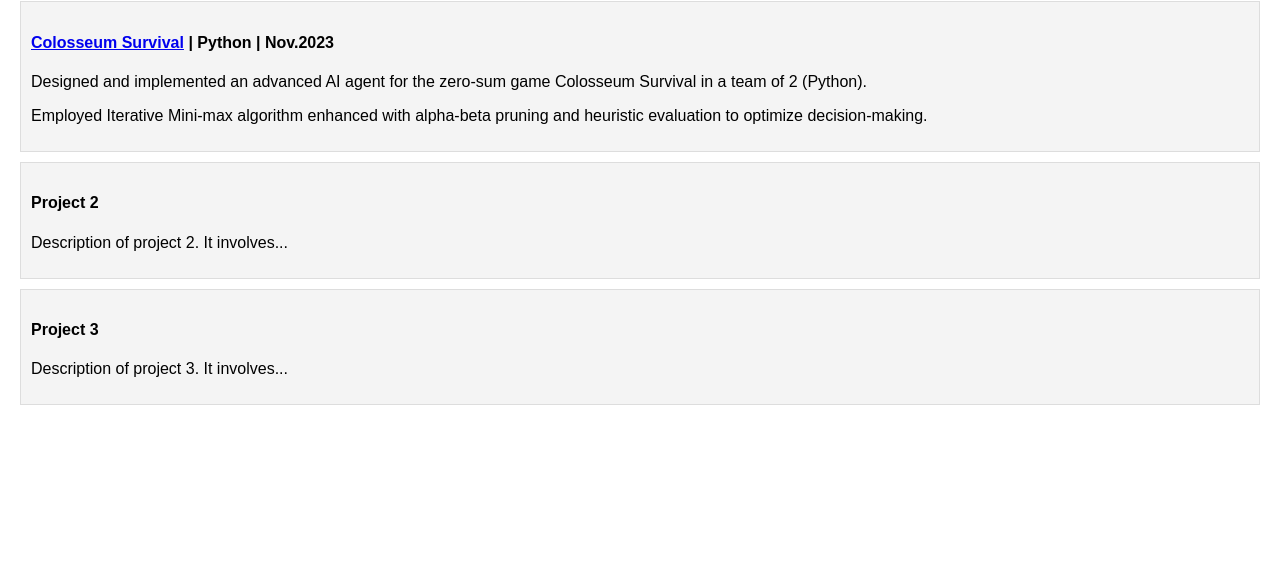
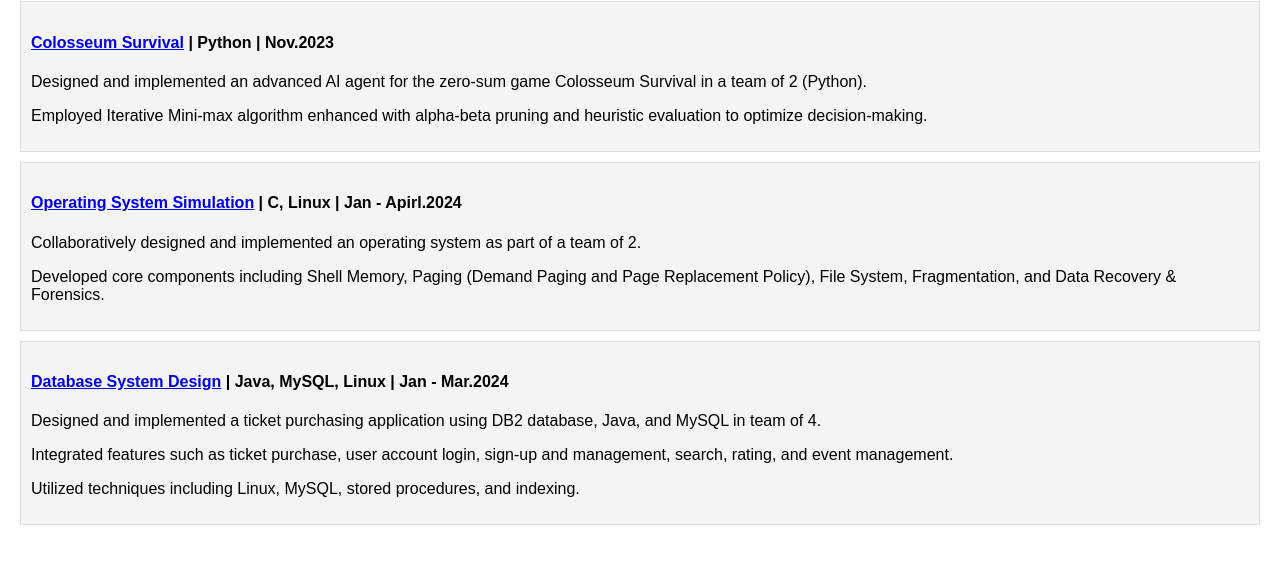
Before and after one commit to VictorHe404/VictorHe404.github.io, a plain HTML site: page Project.html in a window 1280 px wide. Shown: the part 116-680 px from the top of the page. Drawn offline with Linux system fonts and the light colour scheme.

Commit message:
Update Project.html

```diff
--- a/Project.html
+++ b/Project.html
@@ -51,12 +51,15 @@
                 <p> Employed Iterative Mini-max algorithm enhanced with alpha-beta pruning and heuristic evaluation to optimize decision-making.</p>
             </li>
             <li>
-                <h4>Project 2</h4>
-                <p>Description of project 2. It involves...</p>
+                <h4><a href="https://github.com/VictorHe404/Operating-System">Operating System Simulation</a> | C, Linux | Jan - Apirl.2024 </h4>
+                <p> Collaboratively designed and implemented an operating system as part of a team of 2.</p>
+                <p> Developed core components including Shell Memory, Paging (Demand Paging and Page Replacement Policy), File System, Fragmentation, and Data Recovery & Forensics.</p>
             </li>
             <li>
-                <h4>Project 3</h4>
-                <p>Description of project 3. It involves...</p>
+                <h4><a href="https://github.com/VictorHe404/Database-Design">Database System Design</a> | Java, MySQL, Linux | Jan - Mar.2024</h4>
+                <p> Designed and implemented a ticket purchasing application using DB2 database, Java, and MySQL in team of 4.</p>
+                <p> Integrated features such as ticket purchase, user account login, sign-up and management, search, rating, and event management.</p>
+                <p> Utilized techniques including Linux, MySQL, stored procedures, and indexing.</p>
             </li>
         </ul>
     </div>
```
